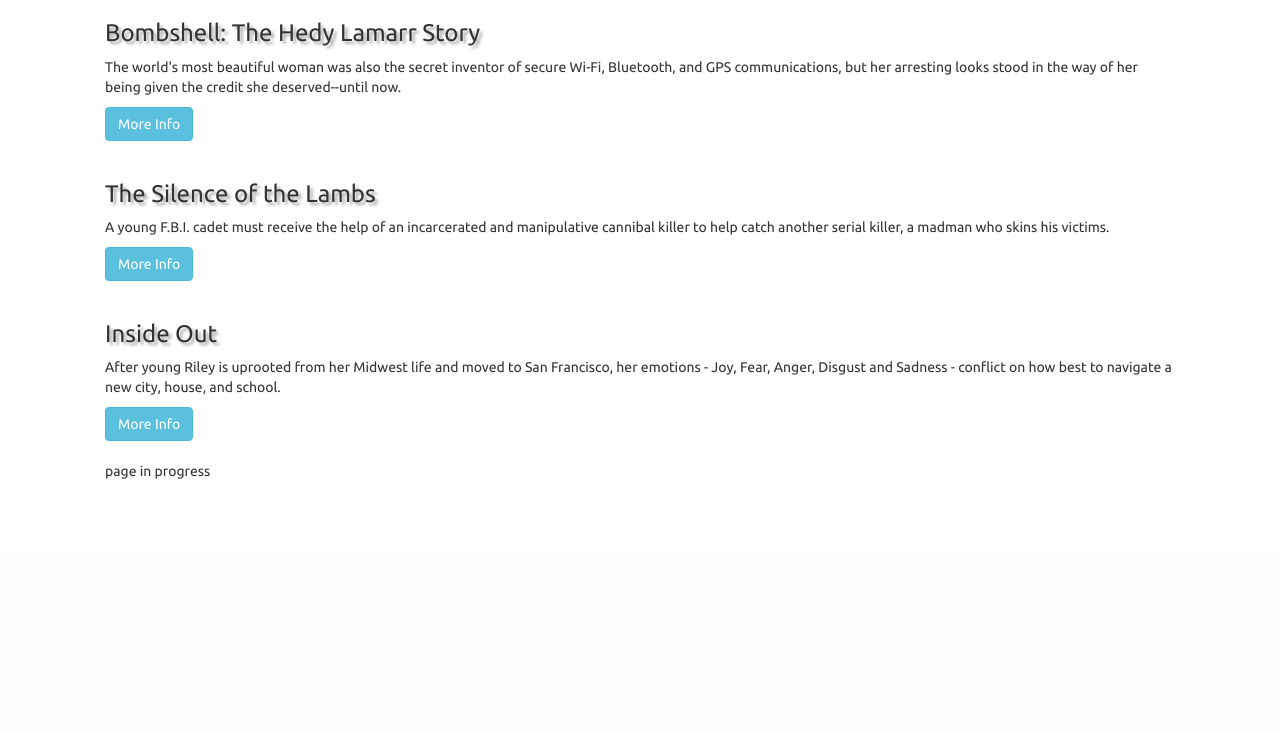
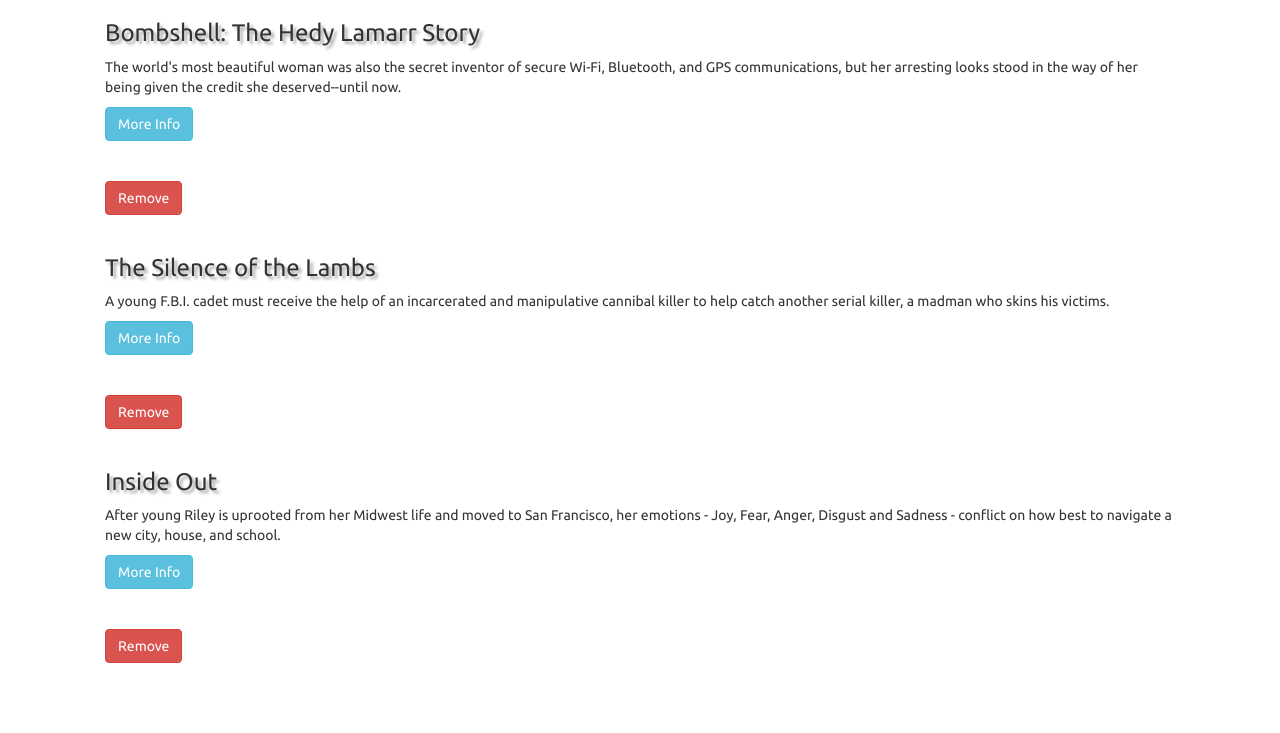
Before and after one commit to joyce-wu/awkward_armadillos, a Flask app: page /profile in a window 1280 px wide. Shown: the part 249-982 px from the top of the page. Before the commit the page ends 728 px from the top, so only its background shows below. Run offline with Flask 2, Linux system fonts and the light colour scheme; a user stored in the database is signed in; data comes from the database, SQL or seed files in the repository; both versions use the stored data as it was after the commit; parts of the project's set-up code (start-up, migrations or seed data) failed here and were passed over; some libraries are stand-ins or nearby versions.

Commit message:
added remove functionality

```diff
--- a/app.py
+++ b/app.py
@@ -51,6 +51,10 @@ def profile():
         return redirect(url_for('authentication'))
     else:
         name = session.get('username')
+        if request.form.get('movie'):
+            print "\n\n\n" + request.form['movie'] + "\n\n\n"
+            database.remove(name, request.form['movie'])
+            flash("Yay! The movie was removed.")
         return render_template('profile.html', title = "Profile" , user=session.get('username'), loggedIn=True, movies=database.get_user_history(name))
 
 # Logging out
--- a/templates/profile.html
+++ b/templates/profile.html
@@ -11,9 +11,13 @@
     <input type = "hidden" name = "title" value = {{ i[0] }}>
     <input type = "hidden" name = "url" value = {{ i[2] }}>
     <button type="submit" class="btn btn-info">More Info</button>
-    <br><br>
   </form>
+  <br><br>
+  <form action = "/profile" method = 'POST'>
+    <input type = "hidden" name = "movie" value = {{ i[0] }}>
+    <button type = "submit" class="btn btn-danger"> Remove</button>
+  </form>
+  <br>
   {% endfor %}
-<p>page in progress</p>
 </div>
 {% endblock content %}
--- a/utils/database.py
+++ b/utils/database.py
@@ -79,3 +79,11 @@ def check(user, movie):
             return False
     db.close()
     return True
+
+def remove(user, movie):
+    db = sqlite3.connect("data/filmadillo.db")
+    c = db.cursor()
+    #print "---------\n\n" +  + "\n\n-------------"
+    x = c.execute("DELETE FROM history WHERE user= ? AND movie = ?", [user, movie])
+    db.commit()
+    db.close()
```
Also changed, not shown: devlog.txt (+7 -0 lines), data/filmadillo.db.
